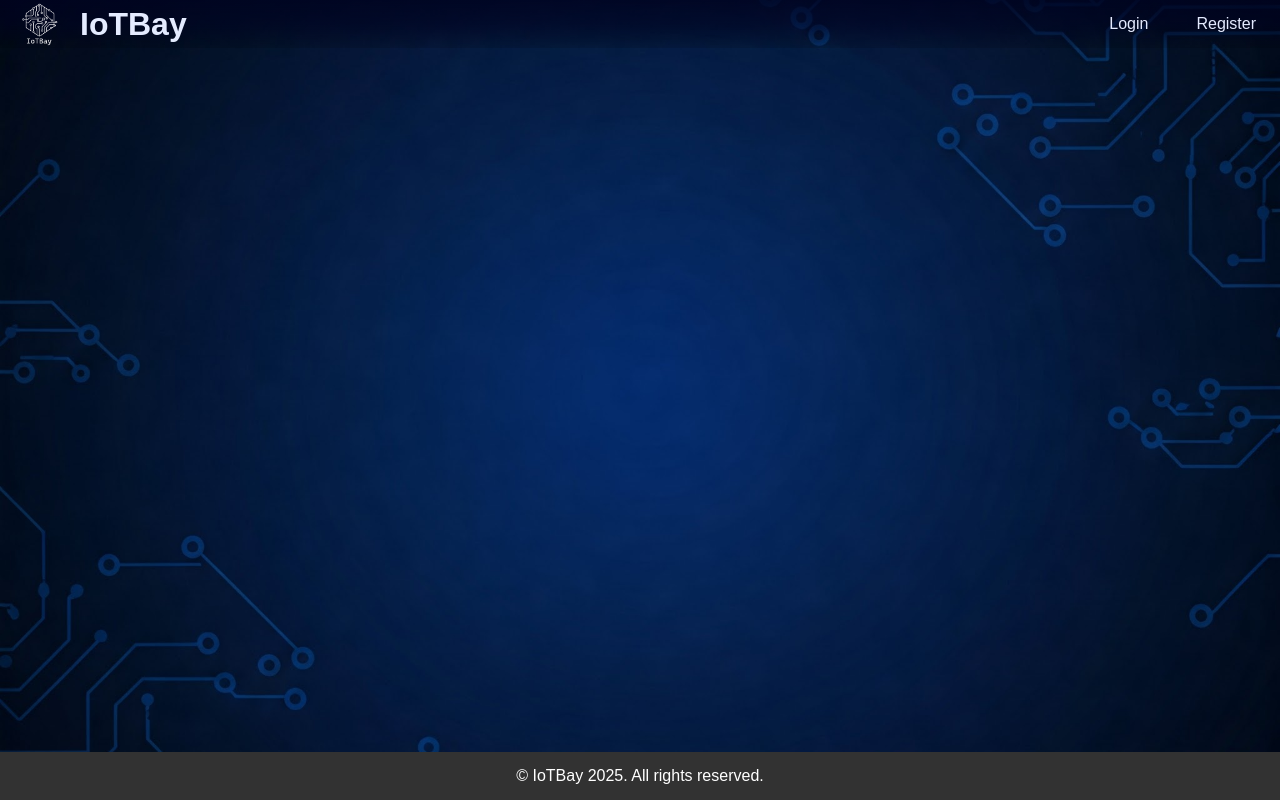
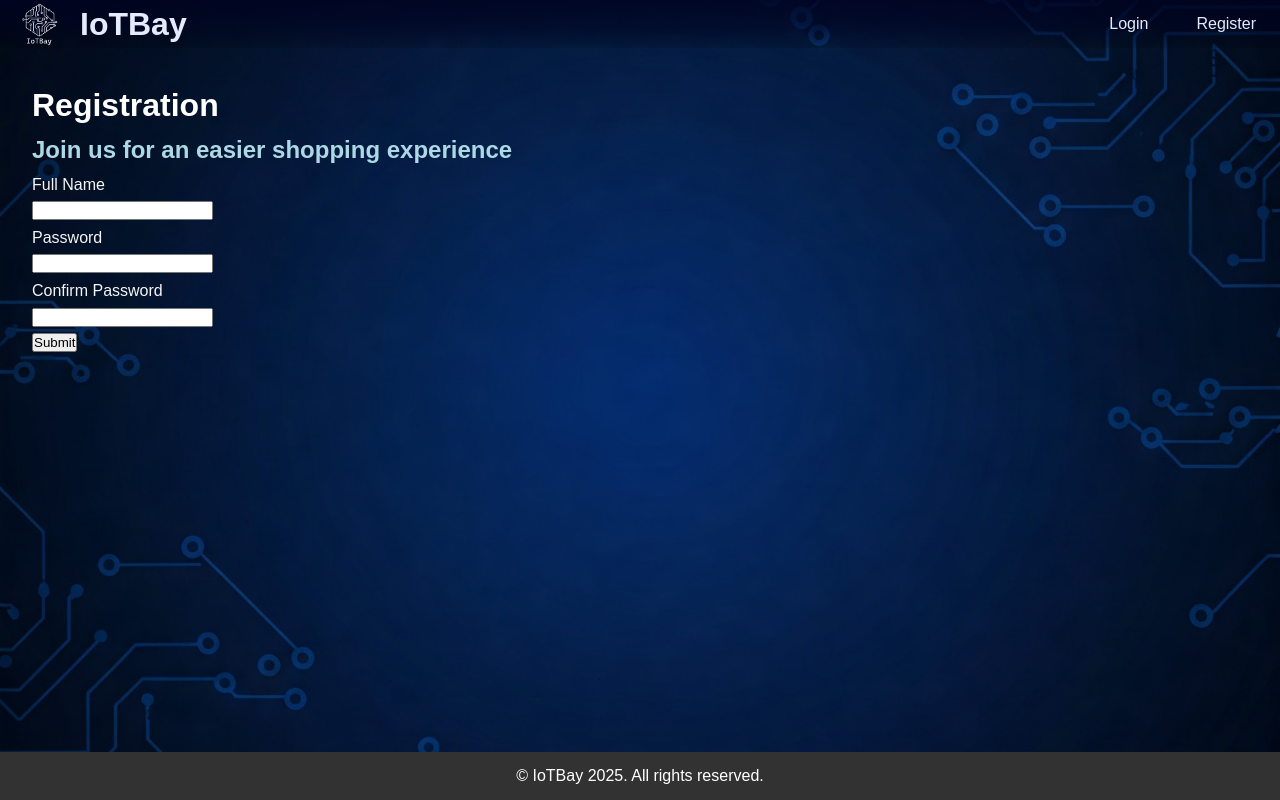
Before and after one commit to YM2992/IoTBay, a React (Vite) app in the folder Client/: page /register in a window 1280 px wide. Built offline with nearby package versions, Linux system fonts and the light colour scheme.

Commit message:
Added Registraion

```diff
--- a/Client/src/App.jsx
+++ b/Client/src/App.jsx
@@ -17,7 +17,7 @@ function App() {
           <Route path="/login" element={<Login />} />
           <Route path="/" element={<Landing />} />
           <Route path="/landing" element={<Landing />} />
-          <Route path="/Register" element={<Register />}/>
+          <Route path="/register" element={<Register />}/>
         </Route>
       </Routes>
     </BrowserRouter>
--- a/Client/src/pages/Register.css
+++ b/Client/src/pages/Register.css
@@ -0,0 +1,16 @@
+label{
+   display: block;
+   color: whitesmoke;
+}
+
+h1{
+    color: white;
+}
+
+h2{
+    color: lightblue;
+}
+
+.FieldMargin{
+    margin-top: 2px;
+}
--- a/Client/src/pages/Register.jsx
+++ b/Client/src/pages/Register.jsx
@@ -2,23 +2,33 @@ import React from "react";
 import "./Register.css";
 
 function Register(){
+    return(
     <div className="register-page">
         <main>
             <h1>Registration</h1>
             <h2>Join us for an easier shopping experience</h2>
 
-            <div>
+            <div class="FieldMargin">
+                <label for="fullName">Full Name</label>
+                <input type="text" id="fullName" name="Full Name" required/>
+            </div>
+
+            <div class="FieldMargin">
                 <label for="getPass">Password</label>
                 <input type="password" id="getPas" name="password" minLength="8" required/>
+            </div>
 
+            <div class="FieldMargin">
                 <label for="getPass">Confirm Password</label>
                 <input type="password" id="confirmPas" name="confirm_password" />
             </div>
 
 
             <button type="submit" class="btn"> Submit </button>
+
         </main>
     </div>
+    )
 }
 
 // If getPas = confirmPas --> Accept
```
